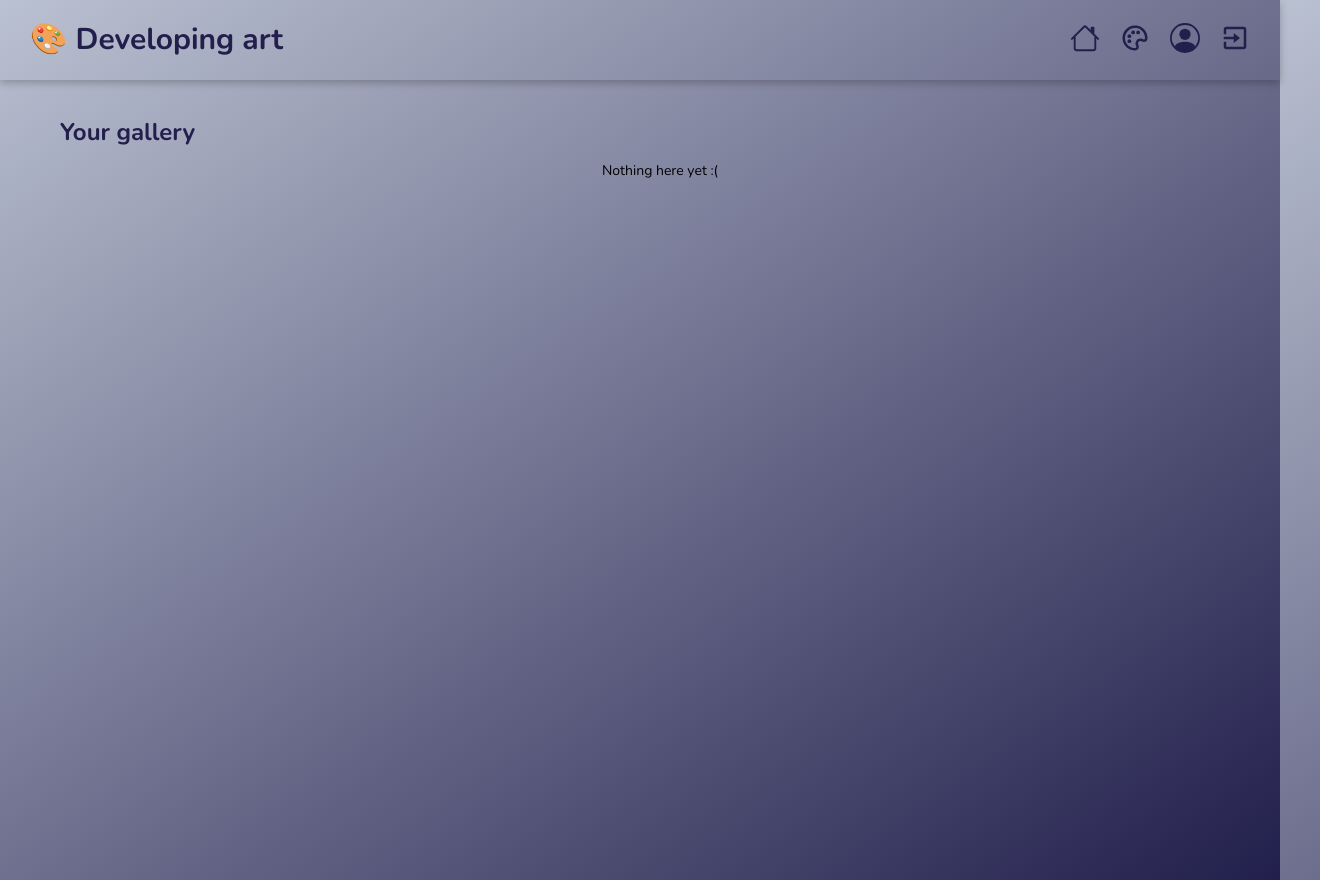
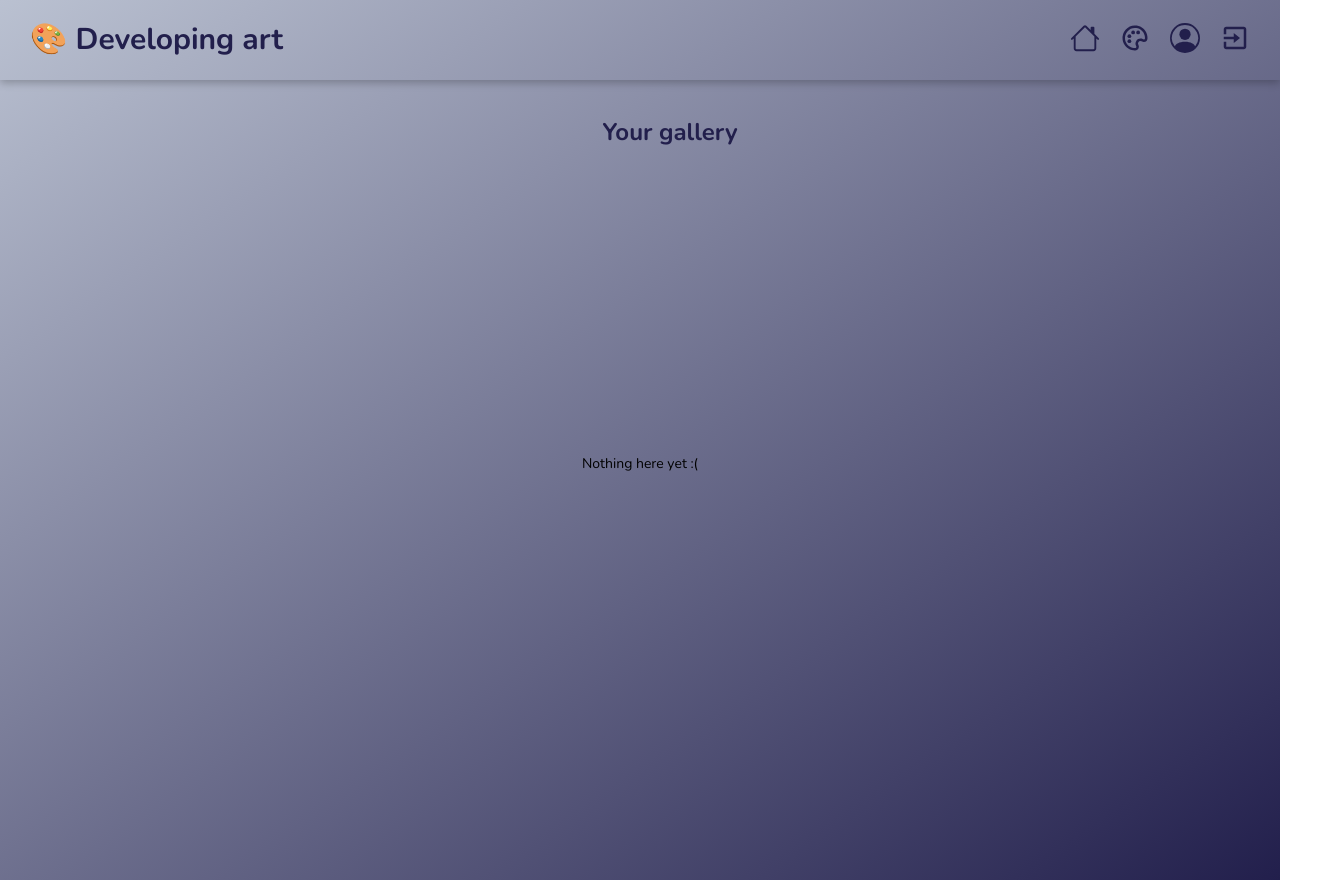
Before and after one commit to Cecilia-Siman/DevelopingArt-front, a React (Create React App) app: page /myPage in a window 1280 px wide. Shown: the whole page, 1320 px wide, since content can reach past the window. Built offline with nearby package versions, Linux system fonts and the light colour scheme.

Commit message:
fix: :lipstick: adjust main page scroll

```diff
--- a/src/components/artPosts/artPost.js
+++ b/src/components/artPosts/artPost.js
@@ -7,10 +7,9 @@ export default function ArtPosts(props) {
   localStorage.setItem("savedDrawing", props.image);
   return (
     <Post>
-      <p>
-        {props.title} - <span>by {props.userName}</span>
-      </p>
       <div></div>
+      <p>{props.title}</p>
+      <span>by {props.userName}</span>
     </Post>
   );
 }
--- a/src/components/artPosts/artPostStyle.js
+++ b/src/components/artPosts/artPostStyle.js
@@ -6,7 +6,8 @@ export const Post = styled.div`
   border-radius: 10px;
   padding: 10px;
   margin: 20px;
-  background-color: #e8b3a5;
+  //background-color: #e8b3a5;
+  background-color: rgba(0, 0, 0, 0.1);
   display: flex;
   flex-direction: column;
   align-items: center;
@@ -25,7 +26,8 @@ export const Post = styled.div`
     height: 120px;
     width: 120px;
     background-color: white;
-    margin-top: 30px;
+    margin-bottom: 20px;
+    margin-top: 10px;
     display: flex;
     justify-content: center;
     align-items: center;
@@ -34,7 +36,7 @@ export const Post = styled.div`
   @media (max-width: 612px) {
     width: 150px;
     height: 180px;
-    div{
+    div {
       height: 100px;
       width: 100px;
       margin-bottom: 10px;
--- a/src/components/header/headerStyle.js
+++ b/src/components/header/headerStyle.js
@@ -26,6 +26,9 @@ export const TopBar = styled.div`
   }
   .icon {
     margin-right: 20px;
+    :hover {
+      color: white;
+    }
   }
 
   @media (max-width: 612px) {
--- a/src/pages/home/home.js
+++ b/src/pages/home/home.js
@@ -22,7 +22,13 @@ export default function Home() {
     <Container>
       <h2>Art gallery</h2>
       <Gallery>
-        {listPosts.length === 0 ? <p>Nothing here yet :(</p> : <ListPieces />}
+        {listPosts.length === 0 ? (
+          <p>Nothing here yet :(</p>
+        ) : (
+          <>
+            <ListPieces /> <ListPieces />
+          </>
+        )}
       </Gallery>
     </Container>
   );
--- a/src/pages/home/homeStyle.js
+++ b/src/pages/home/homeStyle.js
@@ -3,7 +3,11 @@ import styled from "styled-components";
 export const Container = styled.div`
   width: 100%;
   height: 100vh;
+  display: flex;
+  flex-direction: column;
+  align-items: center;
   box-sizing: border-box;
+  scroll-behavior: smooth;
   h2 {
     color: #221f4c;
     font-size: 24px;
@@ -15,13 +19,16 @@ export const Container = styled.div`
 `;
 
 export const Gallery = styled.div`
-  width: 100%;
+  box-sizing: border-box;
+  overflow-x: scroll;
+  width: 90%;
+  height: 80vh;
   display: flex;
   flex-direction: row;
   flex-wrap: wrap;
   justify-content: center;
   align-items: center;
-  padding: 20px;
+  padding: 10px;
   p {
     font-size: 14px;
     font-style: normal;
```
